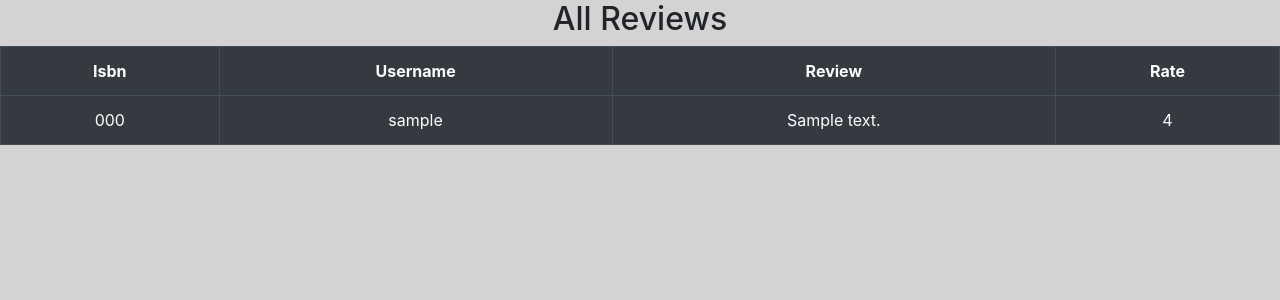
After one commit to dannguyen99/project1, a Flask app: template templates/reviews.html in a window 1280 px wide. The commit adds this page. Shown: the top 300 px of the page. Run offline with Flask 2, Linux system fonts and the light colour scheme; the template is opened without the code that fills it: most values are stand-ins (such as "Sample title", 1, 10 or a date in 2020); some libraries are stand-ins or nearby versions.

Commit message:
finished project1

```diff
--- a/application.py
+++ b/application.py
@@ -24,6 +24,12 @@ db = scoped_session(sessionmaker(bind=engine))
 def login():
     return render_template("login.html")
 
+@app.route("/signout")
+def signout():
+    session["logged_in"] = False
+    session["username"] = None
+    session["isbn"] = None
+    return redirect("/")
 @app.route("/signup")
 def signup():
     return render_template("signup.html")
@@ -37,6 +43,11 @@ def users():
 def books():
     books = db.execute("SELECT * FROM books").fetchall()
     return render_template("books.html", books = books)
+
+@app.route("/reviews")
+def reviews():
+    reviews = db.execute("SELECT * FROM reviews").fetchall()
+    return render_template("reviews.html", reviews = reviews)
 
 @app.route("/signing_up", methods = ["POST"])
 def signing_up():
@@ -63,6 +74,19 @@ def loging_in():
     else:
         return render_template("login.html", message = "Your username or password is incorrect!")
 
+@app.route("/submit_comment", methods = ["POST"])
+def submit_comment():
+    username = session.get("username")
+    comment = request.form.get("comment")
+    rate = int(request.form.get("star"))
+    isbn = session.get("current_book")
+    if db.execute("SELECT * FROM reviews WHERE username = :username AND isbn = :isbn",{"username":username, "isbn":isbn}).rowcount != 0:
+        db.execute("UPDATE reviews SET review = :review, rate = :rate WHERE username = :username AND isbn = :isbn",{"review":comment,"rate":rate, "username":username, "isbn":isbn})
+    else:
+        db.execute("INSERT INTO reviews (isbn, username, review, rate) VALUES (:isbn, :username, :comment, :rate)", {"isbn":isbn, "username":username, "comment":comment, "rate":rate})
+    db.commit()
+    return redirect("/books/" + isbn)
+
 @app.route("/search")
 def search():
     if not session.get("logged_in"):
@@ -88,6 +112,9 @@ def searching():
 
 @app.route("/books/<string:isbn>")
 def book_info(isbn):
+    if not session.get("logged_in"):
+        return redirect("/")
     books = db.execute("SELECT * FROM books WHERE isbn = :isbn",{"isbn":isbn}).fetchall()
     reviews = db.execute("SELECT * FROM reviews WHERE isbn = :isbn",{"isbn":isbn}).fetchall()
+    session["current_book"] = isbn
     return render_template("book.html", books = books, reviews = reviews)
--- a/templates/inner_layout.html
+++ b/templates/inner_layout.html
@@ -5,8 +5,8 @@
         <link rel="stylesheet" href="https://stackpath.bootstrapcdn.com/bootstrap/4.3.1/css/bootstrap.min.css" integrity="sha384-ggOyR0iXCbMQv3Xipma34MD+dH/1fQ784/j6cY/iJTQUOhcWr7x9JvoRxT2MZw1T" crossorigin="anonymous">
     </head>
     <body style="background-color:lightgray">
-        <div style ="text-align: right; margin-bottom: 40px">
-            <a class = "btn btn-danger" href="{{ url_for('login') }}">Log out</a>
+        <div id = "logout" style ="text-align: right; margin-bottom: 40px">
+            <a class = "btn btn-danger" href="{{ url_for('signout') }}">Log out</a>
         </div>
         {% block body %}
 
--- /dev/null
+++ b/templates/reviews.html
@@ -0,0 +1,26 @@
+{% extends "layout.html" %}
+
+{% block heading %}
+    <title>Reviews Table</title>
+    <link rel="stylesheet" href="{{ url_for('static', filename='users.css') }}">
+{% endblock %}
+
+{% block body %}
+    <h2>All Reviews</h2>
+    <div>
+        <table class = "table table-bordered table-hover table-dark">
+            <th scope = "col">Isbn</th>
+            <th scope = "col">Username</th>
+            <th scope = "col">Review</th>
+            <th scope = "col">Rate</th>
+            {% for review in reviews %}
+            <tr>
+                <td>{{ review.isbn }}</td>
+                <td>{{ review.username }}</td>
+                <td>{{ review.review }}</td>
+                <td>{{ review.rate }}</td>
+            </tr>
+            {% endfor %}
+        </table>
+    </div>
+{% endblock %}
--- a/templates/search.html
+++ b/templates/search.html
@@ -26,6 +26,7 @@
 
     <div>
         <p>or if you want, please <a href="{{ url_for('books') }}">view all of our books</a></p>
+        <p>and here is <a href="{{ url_for('reviews') }}">our reviews database</a></p>
     </div>
 
 {% endblock %}
```
Also changed, not shown: static/book.css (added, +57 -0 lines), templates/book.html (+42 -7 lines), 8 other files.
